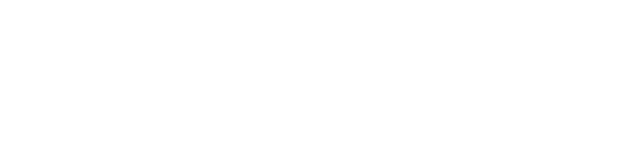
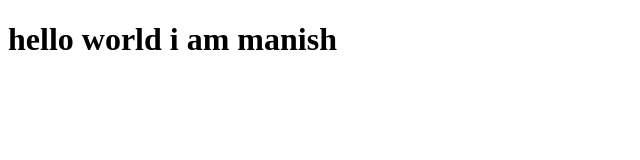
Before and after one commit to manish01745/Frontend, a plain HTML site: page about.html in a window 1280 px wide. Shown: the whole page, without its empty margins (0-640 px from the left). Drawn offline with Linux system fonts and the light colour scheme.

Commit message:
Update about.html

```diff
--- a/about.html
+++ b/about.html
@@ -7,6 +7,7 @@
     <title>about</title>
 </head>
 <body>
+   <h1>hello world i am manish</h1>
 
 </body>
 </html>
```
